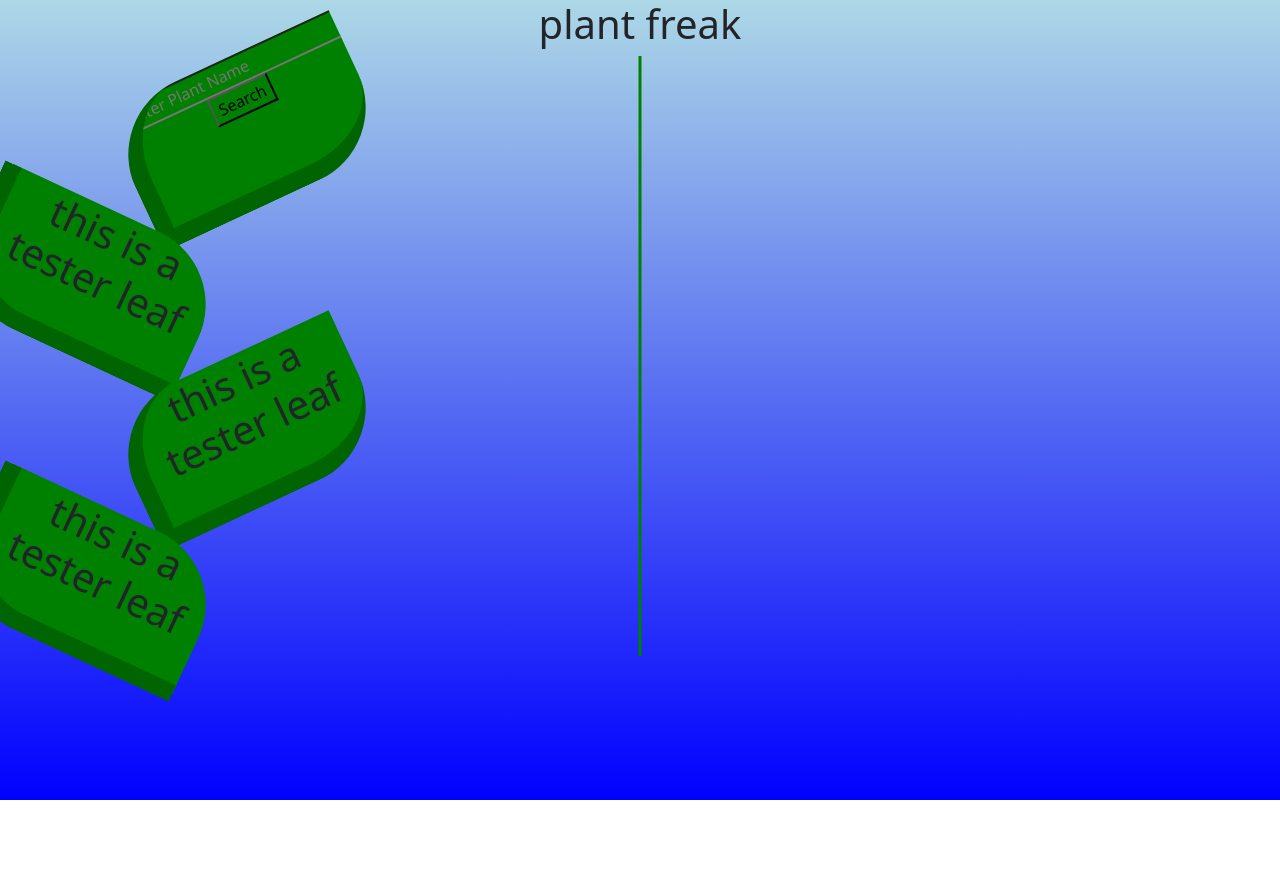
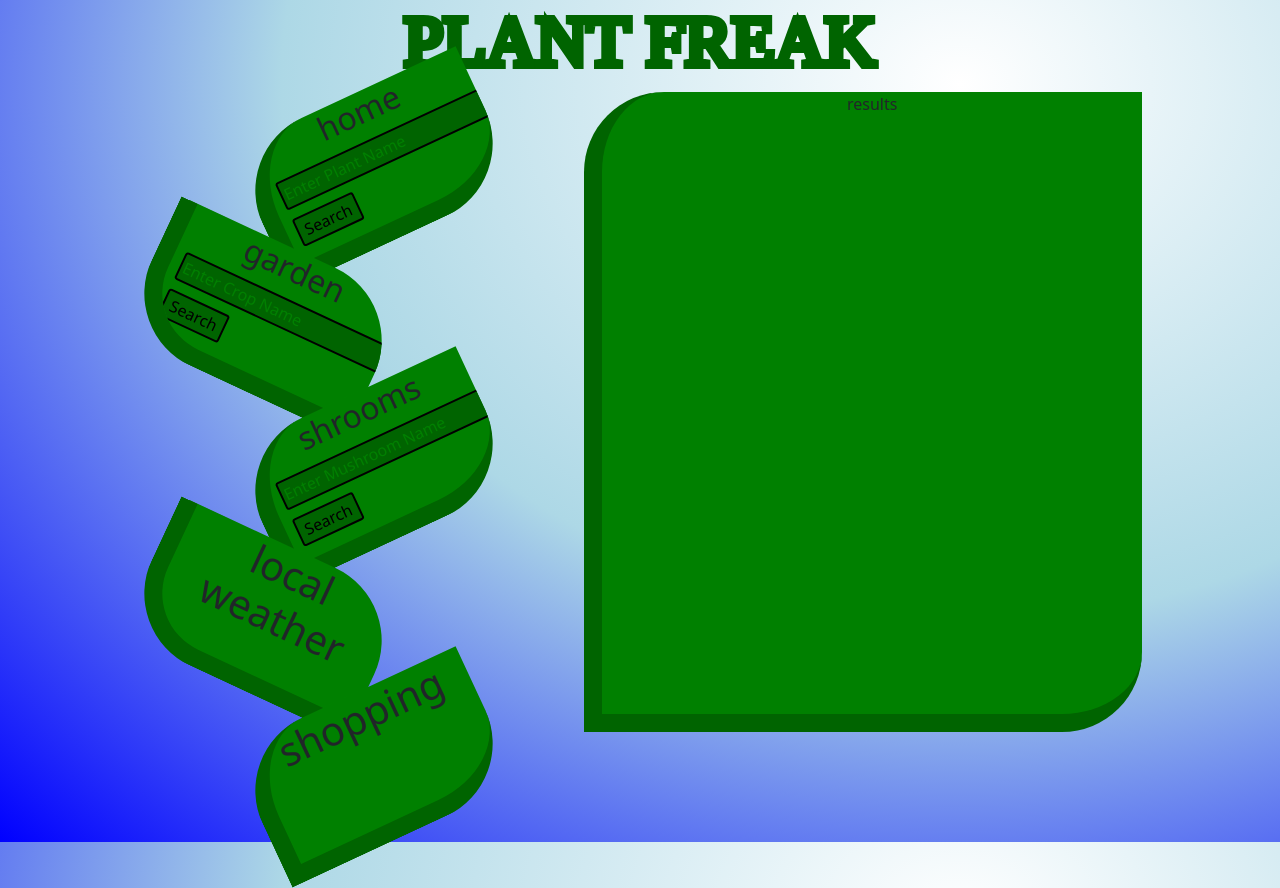
Before and after one commit to Mac-ziis/Team-Week, a website built with webpack: page src/index.html in a window 1280 px wide. Before the commit the page ends 800 px from the top, so only its background shows below. Built offline with nearby package versions, Linux system fonts and the light colour scheme; a web font is replaced by a local one.

Commit message:
further work with css styling

```diff
--- a/src/css/styles.css
+++ b/src/css/styles.css
@@ -1,34 +1,42 @@
 body {
   text-align: center;
-  background: linear-gradient(to bottom, lightblue, blue);
+  background: radial-gradient(ellipse at 75% 10%, white, lightblue, blue);
+}
+
+.titlecard {
+  font-family: 'BloggerSansBold';
+  font-size: 70px;
+  color: darkgreen;
+  -webkit-text-stroke: 8px darkgreen;
 }
 
 .container {
+  margin-top: 0%;
   justify-content: flex-start;
   align-items: center;
   position: relative;
 }
 
-.container::before {
-  content: "";
-  position: absolute;
-  width: 3px;
-  height: 100%;
-  background-color: green;
-  left: 50%;
-  transform: translateX(-50%);
-  z-index: -1;
-}
-
-#plant-name, #search-btn {
-  margin: auto;
-  background-color: transparent;
+.search-field, #search-btn {
+  color: black;
+  border-radius: 3px;
+  border: 2px solid black;
+  margin: 10px;
+  background-color: darkgreen;
   display: grid;
   place-items: center;
 }
 
+input[type="text"]::placeholder {
+  color: green;
+}
+
+.search-field:hover, #search-btn:hover {
+  background-color: green;
+}
+
 .leaf {
-  margin-left: 5vh;
+  margin-left: 15%;
   width: 250px;
   height: 150px;
   background-color: green;
@@ -42,7 +50,7 @@ body {
 }
 
 .leaf2 {
-  margin-left: -15vh;
+  margin-left: 5%;
   width: 250px;
   height: 150px;
   background-color: green;
@@ -62,3 +70,40 @@ transform: rotate(20deg);
 .leaf:hover {
 transform: rotate(-20deg);
 }
+
+#result-area {
+  /* display: none; */
+  float: right;
+  margin-right: 5%;
+  width: 50%;
+  height: 80%;
+  background-color: green;
+  border: 3px solid green;
+  border-width: 0 0 18px 18px;
+  border-color: green green darkgreen darkgreen;
+  border-radius: 80px 0 80px 0;
+  position: relative;
+  overflow: hidden;
+}
+
+/* .container::before {
+  content: "";
+  position: absolute;
+  width: 8px;
+  height: 100%;
+  background-color: green;
+  left: 7%;
+  transform: translateX(-5%);
+  z-index: -1;
+} */
+
+/* .background {
+  transform: rotate(3deg);
+  position: fixed;
+  bottom: 0;
+  width: 100%;
+  height: 300;
+  background-attachment: fixed;
+  background: linear-gradient(transparent, green, darkgreen);
+  z-index: -1;
+} */
--- a/src/index.html
+++ b/src/index.html
@@ -1,24 +1,56 @@
 <html lang="en-US">
+  <link
+    rel="stylesheet"
+    media="screen"
+    href="https://fontlibrary.org//face/blogger-sans-bold-otf"
+    type="text/css"
+  />
   <head>
     <title>Plant Freak</title>
     <meta name="viewport" content="width=device-width, initial-scale=1.0" />
   </head>
   <body>
-    <h1>plant freak</h1>
+    <div class="background"></div>
     <div class="container">
+      <h1 class="titlecard">PLANT FREAK</h1>
+      <div id="result-area">
+        <p>results</p>
+      </div>
       <div class="leaf">
-        <input type="text" id="plant-name" placeholder="Enter Plant Name" />
+        <h2>home</h2>
+        <input
+          type="text"
+          class="search-field"
+          id="plant-name"
+          placeholder="Enter Plant Name"
+        />
         <button id="search-btn">Search</button>
-        <div id="result-area"></div>
       </div>
       <div class="leaf2">
-        <h1>this is a tester leaf</h1>
+        <h2>garden</h2>
+        <input
+          type="text"
+          class="search-field"
+          id="crop-name"
+          placeholder="Enter Crop Name"
+        />
+        <button id="search-btn">Search</button>
       </div>
       <div class="leaf">
-        <h1>this is a tester leaf</h1>
+        <h2>shrooms</h2>
+        <input
+          type="text"
+          class="search-field"
+          id="shroom-name"
+          placeholder="Enter Mushroom Name"
+        />
+        <button id="search-btn">Search</button>
       </div>
       <div class="leaf2">
-        <h1>this is a tester leaf</h1>
+        <h1>local weather</h1>
+      </div>
+      <div class="leaf">
+        <h1>shopping</h1>
       </div>
     </div>
   </body>
```
